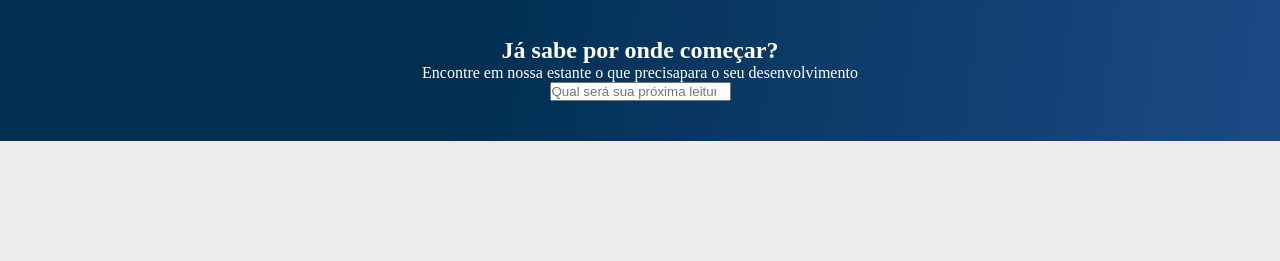
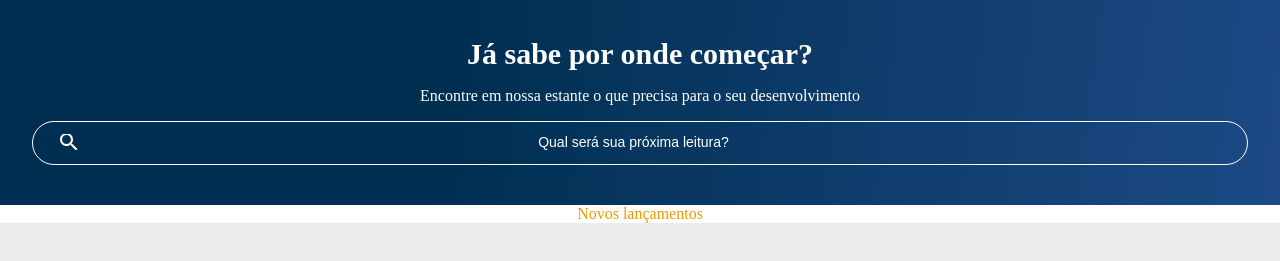
Before and after one commit to 4rthurmoura/Alura-book, a plain HTML site: page index.html in a window 1280 px wide. Shown: the part 75-336 px from the top of the page. Drawn offline with Linux system fonts and the light colour scheme.

Commit message:
Add files via upload

```diff
--- a/index.html
+++ b/index.html
@@ -40,8 +40,12 @@
 
     <section class="banner">
         <h2 class="banner__titulo"> Já sabe por onde começar?</h2>
-        <p class="banner__texto">Encontre em nossa estante o que precisapara o seu desenvolvimento</p>
+        <p class="banner__texto">Encontre em nossa estante o que precisa para o seu desenvolvimento</p>
         <input type="search" class="banner__pesquisa" placeholder="Qual será sua próxima leitura?">
     </section>
+    <section class="carrossel">
+     <div class="carrossel__titulo"> Novos lançamentos</div>
+    </section>
+
 </body>
 </html>
--- a/style.css
+++ b/style.css
@@ -1,6 +1,7 @@
 
 @import url(style/header.css);
 @import url(style/banner.css);
+@import url(style/carrossel.css);
 :root{
     --cor-de-fundo: #ebecee;
     --branco: #ffffff;
--- a/style/banner.css
+++ b/style/banner.css
@@ -4,3 +4,30 @@
     text-align: center;
     padding: 2.5em 2em;
 }
+
+.banner__titulo{
+    font-size: 30px;
+    font-weight: 900%;
+}
+.banner__texto{
+    font-weight: 600%;
+    margin: 1em 0;
+}
+.banner__pesquisa{
+    background-color: transparent;
+    border: 1px solid var(--branco);
+    color: var(--branco);
+    padding: 1em;
+    width: 100%;
+    border-radius: 30px;
+}
+
+.banner__pesquisa::placeholder{
+    font-family: var(--fonte-principal);
+    font-size: 14px;
+    font-weight: 400;
+    text-align: center;
+    color: var(--branco);
+    background: url(../IMG/Lupa.svg)no-repeat;
+    background-position: 1em;
+}
--- /dev/null
+++ b/style/carrossel.css
@@ -0,0 +1,5 @@
+.carrossel__titulo{
+    color: var(--laranja);
+    background-color: var(--branco);
+    text-align: center;
+}
```
